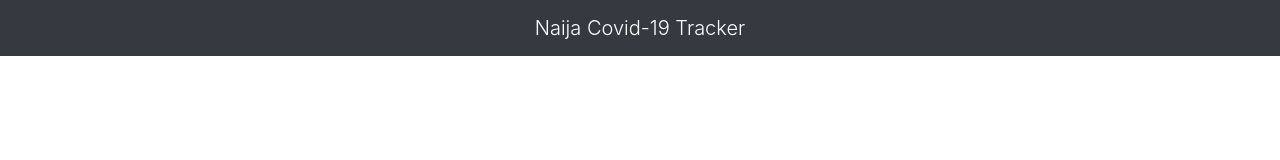
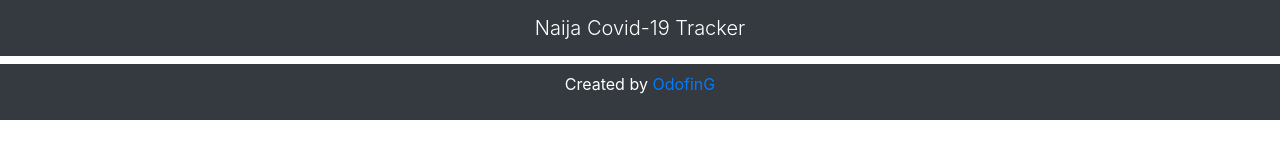
Before and after one commit to odofing/Naija-Covid-19-Tracker, a plain HTML site: page index.html in a window 1280 px wide. Drawn offline with nearby package versions, Linux system fonts and the light colour scheme; no server answers.

Commit message:
Modified

```diff
--- a/index.html
+++ b/index.html
@@ -54,6 +54,15 @@
     <div id="container">
 
     </div>
+    <footer id="mainFooter" class="text-center bg-dark text-white">
+      <div class="container">
+        <div class="row">
+          <div class="col-md-12">
+            <p class="p-2">Created by <a href="https://twitter.com/G_ODOFIN" target="_blank">OdofinG</a></p>
+          </div>
+        </div>
+      </div>
+    </footer>
   </main>
 
   <script src="https://code.jquery.com/jquery-3.3.1.min.js" integrity="sha256-FgpCb/KJQlLNfOu91ta32o/NMZxltwRo8QtmkMRdAu8="
```
